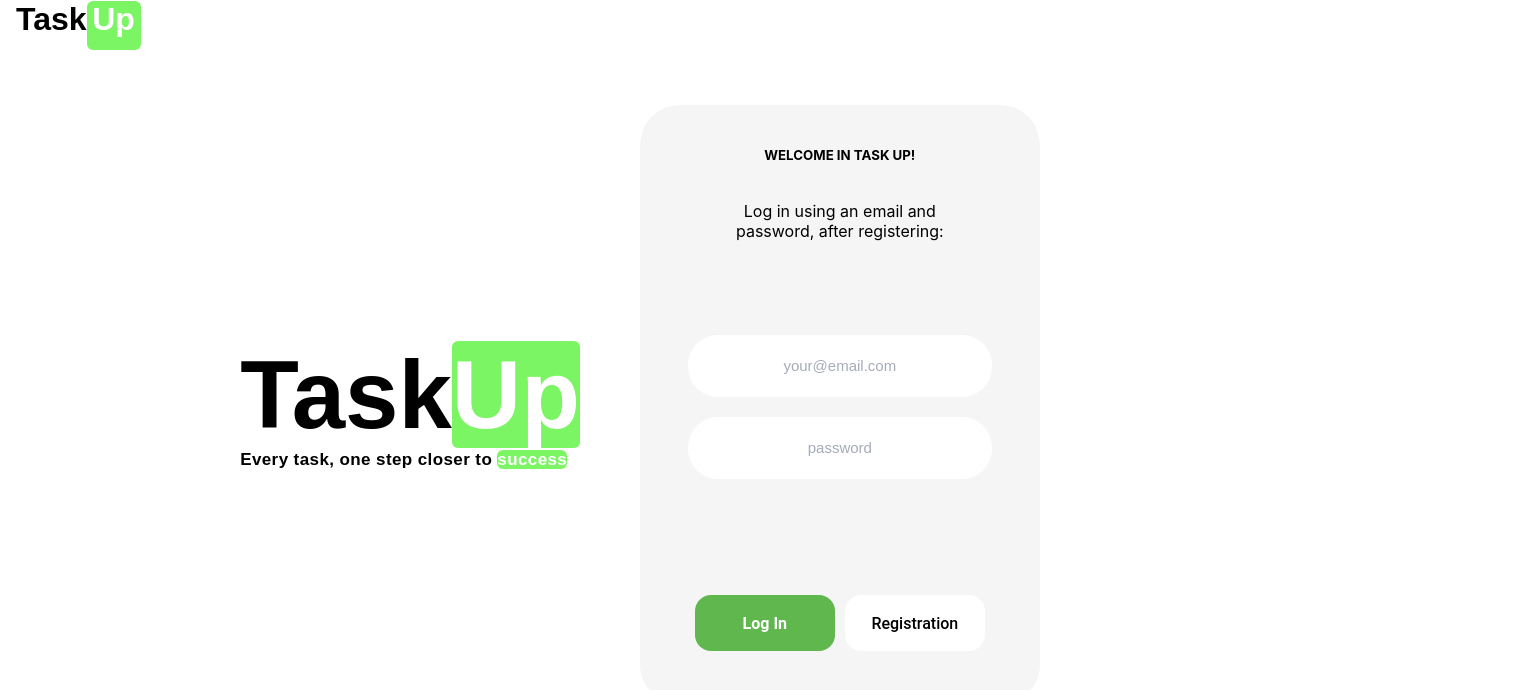
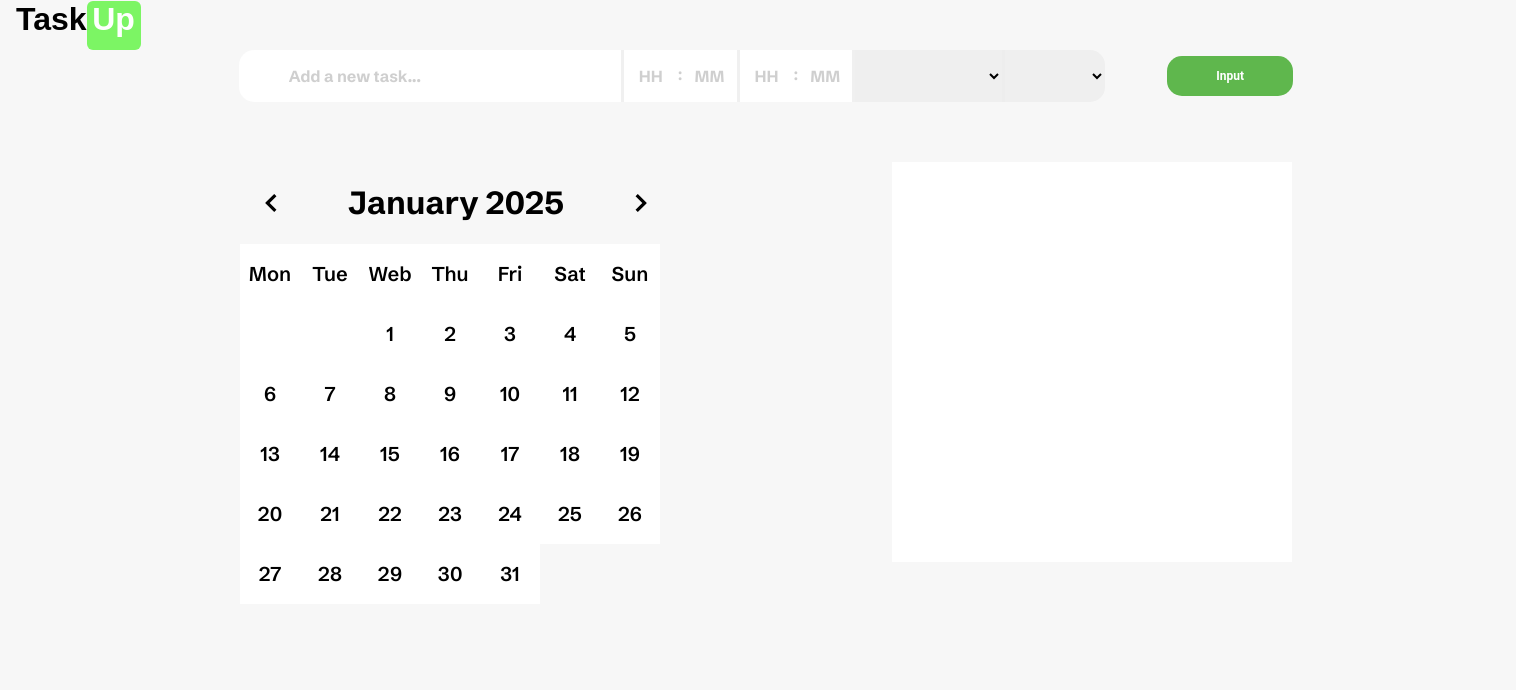
Before and after one commit to Kacper99999/TaskUp-frontend, a React (Create React App) app: page /tasks in a window 1280 px wide. Before the commit this address led to /login. Shown: the top 690 px of the page, 1516 px wide, since content can reach past the window. Built offline with nearby package versions, Linux system fonts and the light colour scheme.

Commit message:
Update inputTasks.

```diff
--- a/src/App.js
+++ b/src/App.js
@@ -33,7 +33,7 @@ function App() {
         <Route
         path='/tasks'
         element={
-          <PrivateRoute redirectTo='/login' component={<TasksPage/>}/>
+          <RestrictedRoute redirectTo='/login' component={<TasksPage/>}/>
         }
         />
         </Route>
--- a/src/components/TasksInput/TasksInput.module.css
+++ b/src/components/TasksInput/TasksInput.module.css
@@ -35,6 +35,7 @@ input::placeholder{
     border: none;
     width: 50px;
     text-align: center;
+    position: relative;
 }
 
 .form_field select{
@@ -98,3 +99,10 @@ input::placeholder{
 .button:hover{
     background-color: #4ba439;
 }
+
+.error{
+    position: absolute;
+    font-size: 11px;
+    top:107px;
+    margin: 0px;
+}
--- a/src/components/TasksInput/index.js
+++ b/src/components/TasksInput/index.js
@@ -1,8 +1,6 @@
 import { useEffect, useState } from "react";
 import * as Yup from "yup";
 import { Formik, Field, Form, ErrorMessage } from "formik";
-import { useDispatch } from "react-redux";
-import { addTask } from "../../redux/operations/tasks.operations";
 import css from "./TasksInput.module.css";
 import PropTypes from "prop-types";
 
@@ -29,10 +27,16 @@ export const TasksInput = ({onSubmitTask}) => {
         .required("Input text."),
         start_hour: Yup.string()
         .matches(/^([01]?[0-9]|2[0-3])$/, "Invalid start_hour. Use HH format (0-23).")
-        .required("start_hour is required."),
-    minutes: Yup.string()
+        .required("When do you plan to start?."),
+        start_minutes: Yup.string()
         .matches(/^[0-5][0-9]$/, "Invalid minutes. Use MM format (00-59).")
-        .required("Minutes are required."),
+        .required("When do you plan to start?."),
+        end_hour: Yup.string()
+        .matches(/^([01]?[0-9]|2[0-3])$/, "Invalid start_hour. Use HH format (0-23).")
+        .required("When do you plan to finish?"),
+        end_minutes: Yup.string()
+        .matches(/^[0-5][0-9]$/, "Invalid minutes. Use MM format (00-59).")
+        .required("When do you plan to finish?"),
         // category : Yup.string()
         // .required("Select category"),
         // priority : Yup.string()
@@ -45,9 +49,14 @@ export const TasksInput = ({onSubmitTask}) => {
                 initialValues={{taskText:"", start_hour:"", start_minutes:"", end_hour:"", end_minutes:"", category:"", priority:""}}
                 validationSchema={validationSchema}
                 onSubmit={(values,{resetForm}) => {
-                    const time = `${values.start_hour}:${values.start_minutes}`
-                    // dispatch(addTask({...values,time}));
-                    onSubmitTask(values);
+                    const start_time = `${values.start_hour}:${values.start_minutes}`;
+                    const end_time = `${values.end_hour}:${values.end_minutes}`;
+                    const response = {...values, start_time, end_time};
+                    delete response.start_hour;
+                    delete response.start_minutes;
+                    delete response.end_hour;
+                    delete response.end_minutes;
+                    onSubmitTask(response);
                     resetForm();
                 }}>
                     {({setFieldValue, values, isSubmitting}) => (
@@ -55,7 +64,7 @@ export const TasksInput = ({onSubmitTask}) => {
                             <div className={css.form_fields}>
                             <div className={css.form_field}>
                                 <Field type="text" name="taskText" id="taskText" placeholder="Add a new task..."/>
-                                <ErrorMessage name="tasksText" component={"div"} className={css.error}/>
+                                <ErrorMessage name="taskText" component={"div"} className={css.error}/>
                             </div>
                             <div className={css.form_field}>
                                 <Field type="text" name="start_hour" placeholder="HH"
@@ -86,7 +95,7 @@ export const TasksInput = ({onSubmitTask}) => {
                                     }
                                 }
                                 }/>
-                                <ErrorMessage name="start_minutes" component={"div"} className={css.error}/>
+                                <ErrorMessage name="start_minutes" component={"p"} className={css.error}/>
                             </div>
 
                             <div className={css.form_field}>
@@ -126,7 +135,7 @@ export const TasksInput = ({onSubmitTask}) => {
                                 <ErrorMessage name="category" component={"div"} className={css.error}/>
                             </div>
                             <div className={css.form_field}>
-                                <Field as="select" name="priority" id="priority" className={css.error}/>
+                                <Field as="select" name="priority" id="priority"/>
                                 <ErrorMessage name="priority" component={"div"} className={css.error}/>
                             </div>
                             <div>
--- a/src/lib/client.js
+++ b/src/lib/client.js
@@ -1,7 +1,7 @@
 import axios from "axios";
 
 const client = axios.create({
-    baseURL : "https://K2-api/"
+    baseURL : "https://localhost:7050"
 });
 
 const setAuthHeader = token => {
--- a/src/pages/TasksPage.js
+++ b/src/pages/TasksPage.js
@@ -2,14 +2,12 @@ import { useState } from "react"
 import { Calendar } from "../components/Calendar"
 import { Day } from "../components/Day";
 import { TasksInput } from "../components/TasksInput"
+import { useDispatch } from "react-redux";
+import { addTask } from "../redux/operations/tasks.operations";
 
 export default function TasksPage() {
 
-    const saveTasks = (task) => {
-        // let tasks = JSON.parse(localStorage.getItem("tasks")) || [];
-        // tasks.push(task);
-        // localStorage.setItem("tasks",JSON.stringify(tasks));
-    }
+    const dispatch = useDispatch();
     const [selectedDay, setSelectedDay] = useState({day:"", month:"", year:""});
 
     const handleDayClick = ({day, month, year}) => {
@@ -17,8 +15,10 @@ export default function TasksPage() {
     }
 
     const handleTaskSubmit = (taskDetails) => {
-        const tasks = {...taskDetails, day:selectedDay.day, month: selectedDay.month, year:selectedDay.year};
-        // saveTasks(tasks);
+        const task = {...taskDetails, day:selectedDay.day, month: selectedDay.month, year:selectedDay.year};
+        dispatch(addTask(task))
+        console.log(task);
+
     }
 
     const filterTasks = () => {
--- a/src/redux/operations/auth.operations.js
+++ b/src/redux/operations/auth.operations.js
@@ -5,7 +5,7 @@ export const register = createAsyncThunk(
     "auth/register",
     async(credencials, thunkAPI) => {
         try {
-            const response = await client.post("/users/signup", credencials, {
+            const response = await client.post("/api/Account/register", credencials, {
                 withCredentials : true
             });
             // setAuthHeader(response.data.token);
@@ -21,7 +21,7 @@ export const logIn = createAsyncThunk(
     "auth/logIn",
     async(credencials, thunkAPI) => {
         try {
-            const response = await client.post("users/login", credencials, {
+            const response = await client.post("/api/Account/login", credencials, {
                 withCredentials : true
             });
             // setAuthHeader(response.data.token);
```
